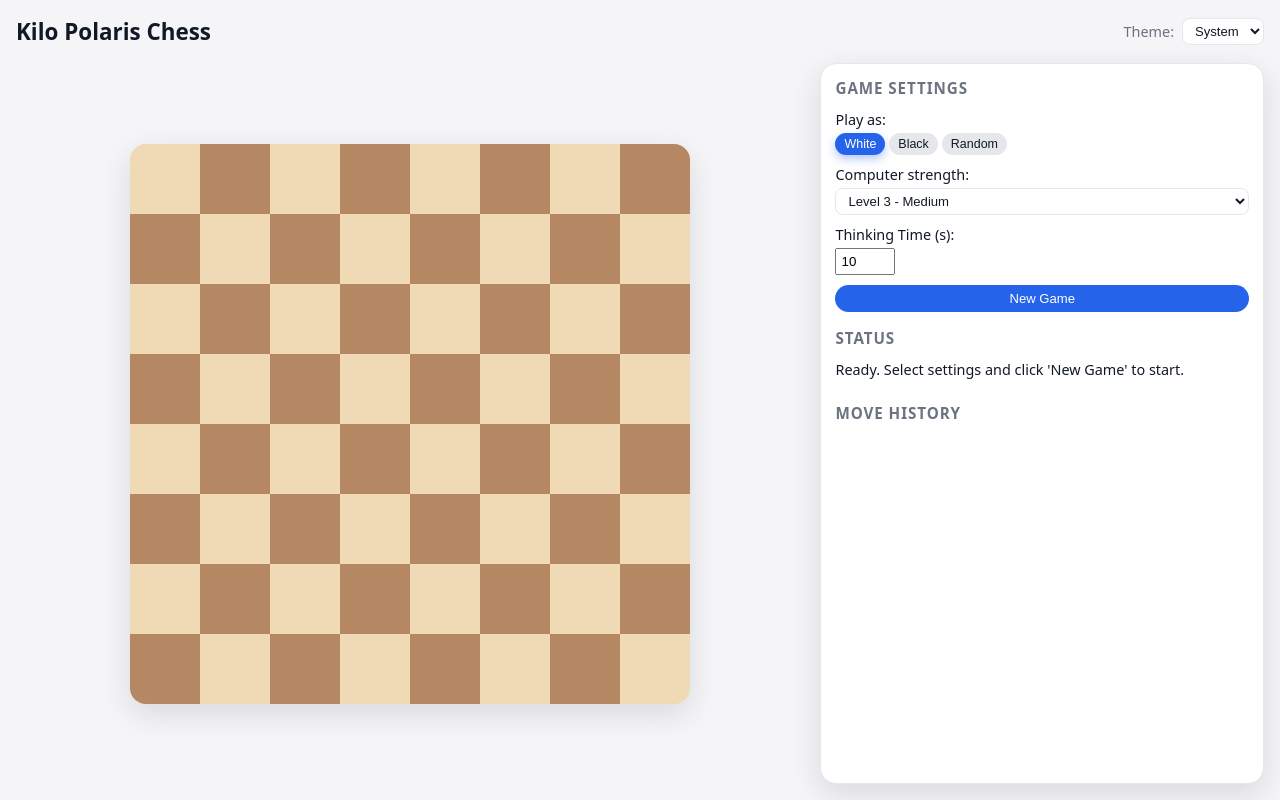
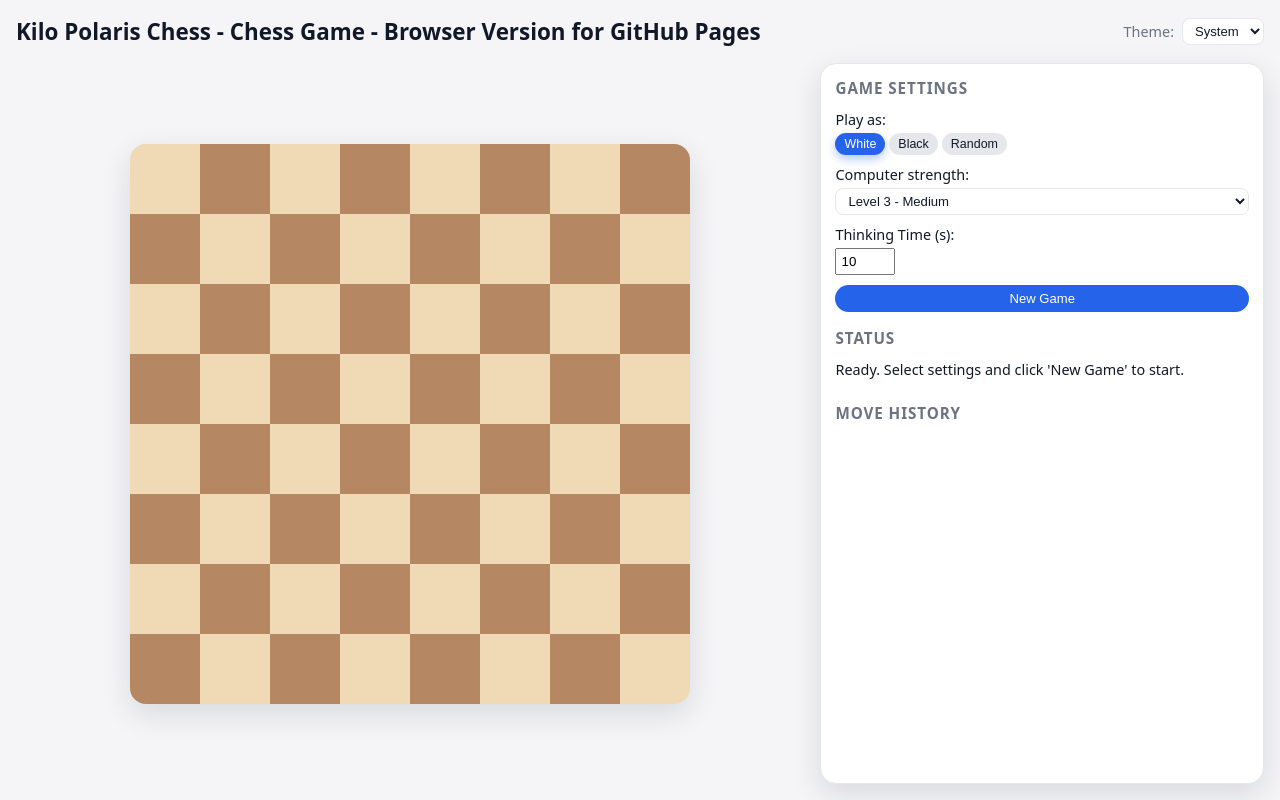
Before and after one commit to Nostromo-618/browser-chess-pure-js, a plain HTML site: page index.html in a window 1280 px wide. Drawn offline with Linux system fonts and the light colour scheme.

Commit message:
title change

```diff
--- a/index.html
+++ b/index.html
@@ -2,7 +2,7 @@
 <html lang="en">
   <head>
     <meta charset="UTF-8" />
-    <title>Kilo Polaris Chess</title>
+    <title>Browser Chess Pure JS</title>
     <meta name="viewport" content="width=device-width, initial-scale=1.0" />
     <meta
       name="description"
@@ -14,7 +14,7 @@
   <body>
     <div id="app-root">
       <header class="app-header">
-        <h1 class="app-title">Kilo Polaris Chess</h1>
+        <h1 class="app-title">Kilo Polaris Chess - Chess Game - Browser Version for GitHub Pages</h1>
         <div class="theme-toggle">
           <label for="theme-select">Theme:</label>
           <select id="theme-select" aria-label="Theme selection">
```
